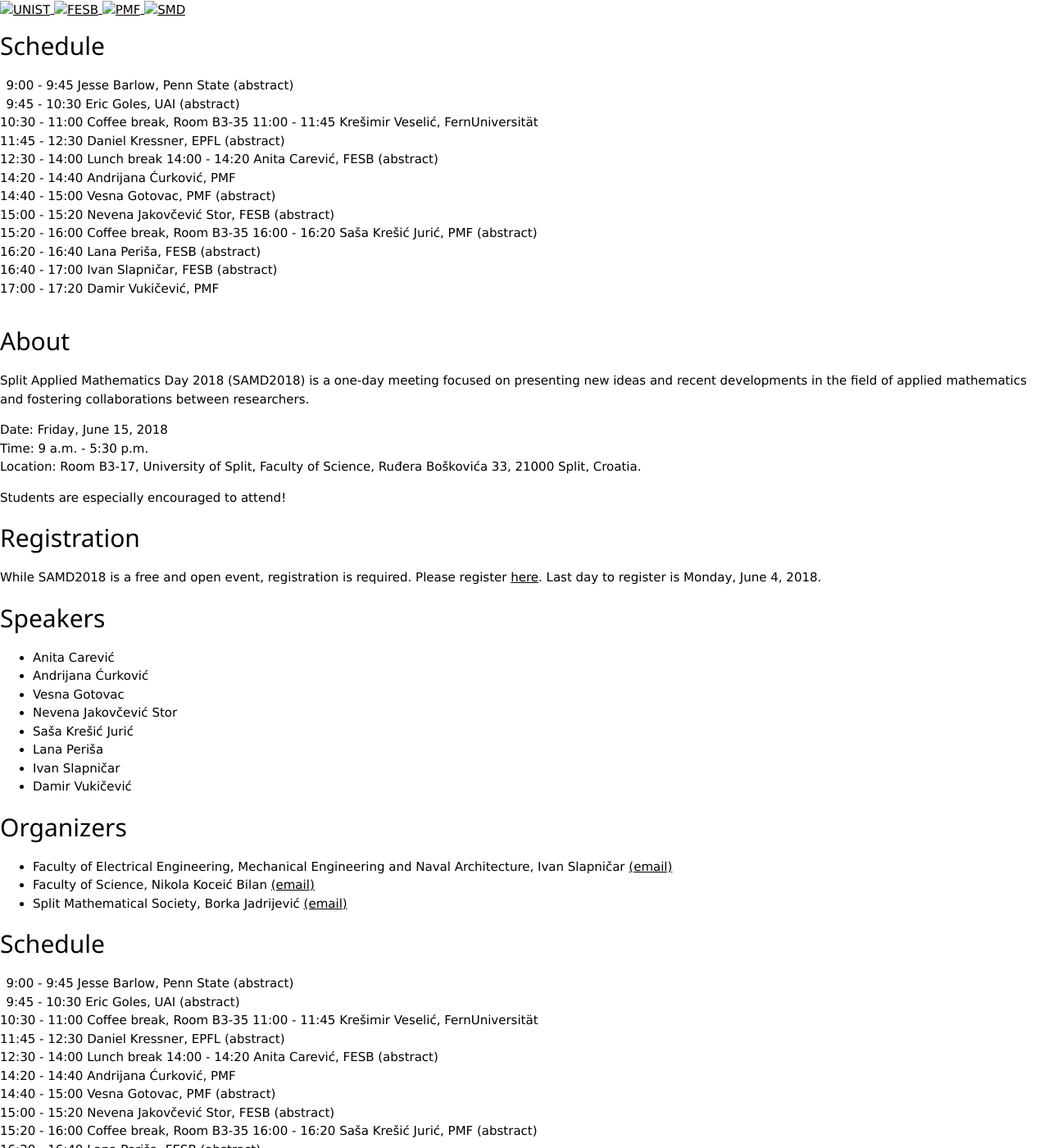
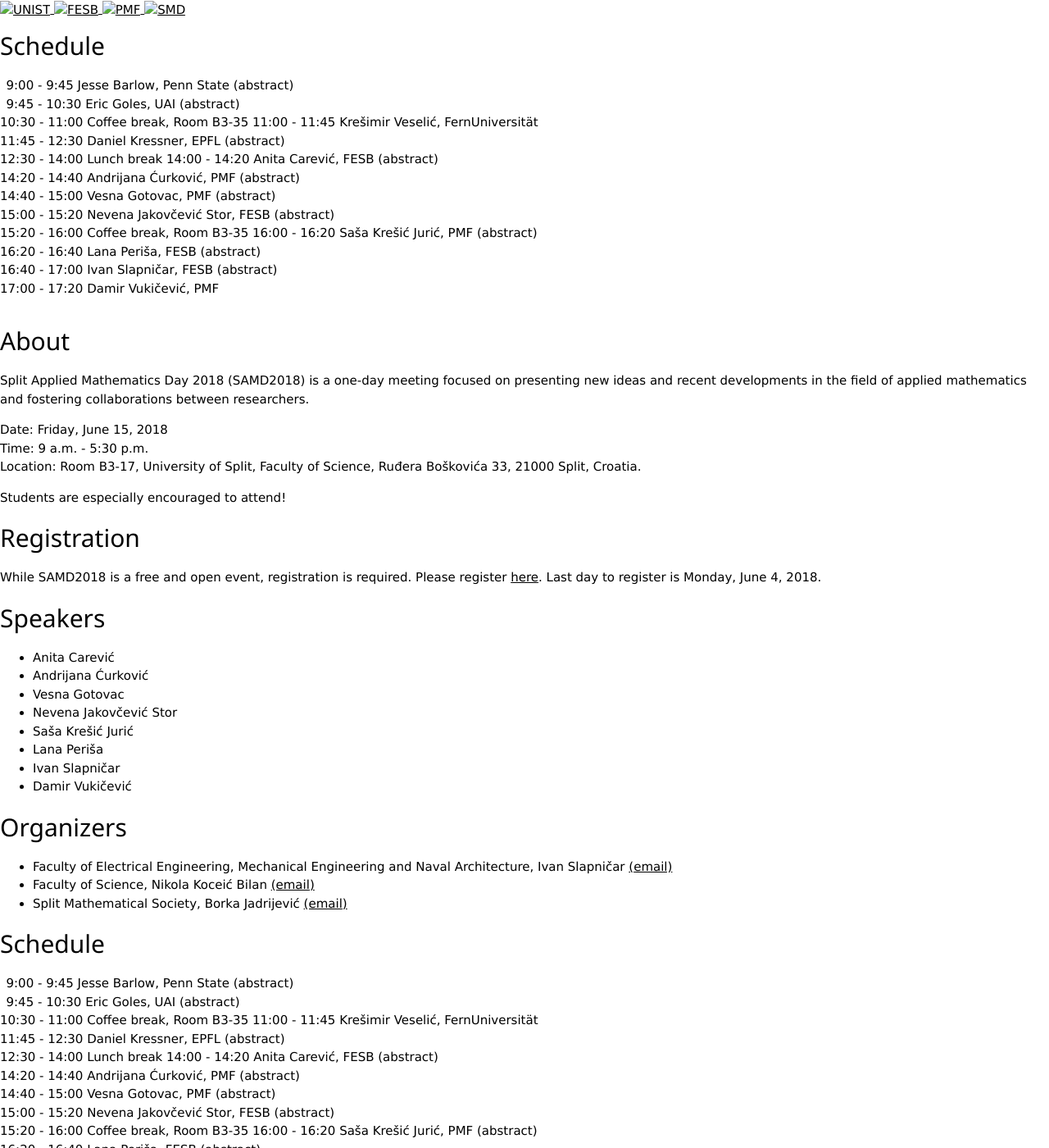
Before and after one commit to ivanslapnicar/SAMD2018, a Jekyll site: the page built from _posts/2018-05-03-schedule.markdown, in a window 1280 px wide and 1400 px high. Shown: the whole window at 82% size. Built offline with Jekyll 4.4.1, drawn with Linux system fonts in a browser that asks for light colours; nearby versions of some CDN libraries; library files that are not in the unit come from our copies; formulas are drawn with MathJax 3; some of the changed lines change nothing that is shown.

Commit message:
Curkovic abstract

```diff
--- /dev/null
+++ b/_includes/AndrijanaCurkovic.html
@@ -0,0 +1,22 @@
+<div id="AndrijanaCurkovic" class="w3-modal">
+  <div class="w3-modal-content">
+    <div class="w3-container">
+      <span onclick="document.getElementById('AndrijanaCurkovic').style.display='none'" class="w3-button w3-display-topright">&times;</span>
+
+<h3>Interaction of a thin fluid layer with an elastic plate</h3>
+
+<p><i>Andrijana Ćurković, PMF </i></p>
+
+<p>The interaction of an incompressible fluid occupying thin two-dimensional
+channel with an elastic plate located on the upper part of the fluid domain
+boundary is considered. The flow is modeled by non-steady Stokes equations
+and it is governed by a time-dependent pressure drop and an external force. The
+problem is studied in the limit when the thickness of the channel tends to zero.
+A sixth order parabolic equation is obtained for the effective plate displacement.
+We state and prove results on existence, uniqueness and regularity of the solution
+of the effective problem.
+  </p>
+  <p>This is joint work with Eduard Marušić-Paloka.</p>
+    </div>
+  </div>
+</div>
--- a/_layouts/default.html
+++ b/_layouts/default.html
@@ -23,6 +23,7 @@
  {% include EricGoles.html %}
  {% include DanielKressner.html %}
  {% include AnitaCarevic.html %}
+ {% include AndrijanaCurkovic.html %}
  {% include VesnaGotovac.html %}
  {% include SasaKresicJuric.html %}
  {% include NevenaJakovcevicStor.html %}
--- a/_posts/2018-05-03-schedule.markdown
+++ b/_posts/2018-05-03-schedule.markdown
@@ -13,7 +13,7 @@
 11:45 - 12:30 Daniel Kressner, EPFL <a class="abstract" onclick="document.getElementById('DanielKressner').style.display='block'" >(abstract)</a>
 <span class="break">12:30 - 14:00 Lunch break</span>
 14:00 - 14:20 Anita Carević, FESB <a class="abstract" onclick="document.getElementById('AnitaCarevic').style.display='block'" >(abstract)</a>
-14:20 - 14:40 Andrijana Ćurković, PMF
+14:20 - 14:40 Andrijana Ćurković, PMF <a class="abstract" onclick="document.getElementById('AndrijanaCurkovic').style.display='block'" >(abstract)</a>
 14:40 - 15:00 Vesna Gotovac, PMF <a class="abstract" onclick="document.getElementById('VesnaGotovac').style.display='block'" >(abstract)</a>
 15:00 - 15:20 Nevena Jakovčević Stor, FESB  <a class="abstract" onclick="document.getElementById('NevenaJakovcevicStor').style.display='block'" >(abstract)</a>
 <span class="break">15:20 - 16:00 Coffee break, Room B3-35</span>
```
